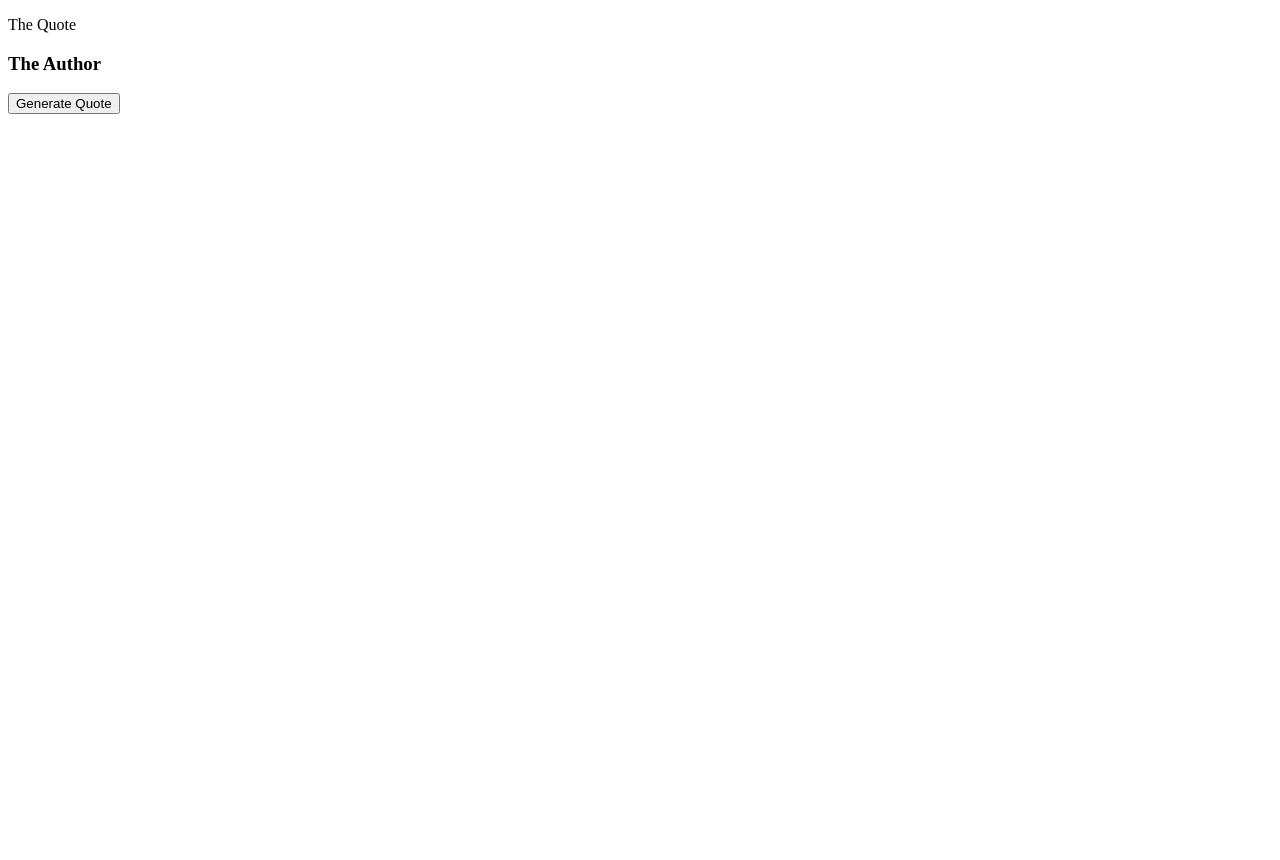
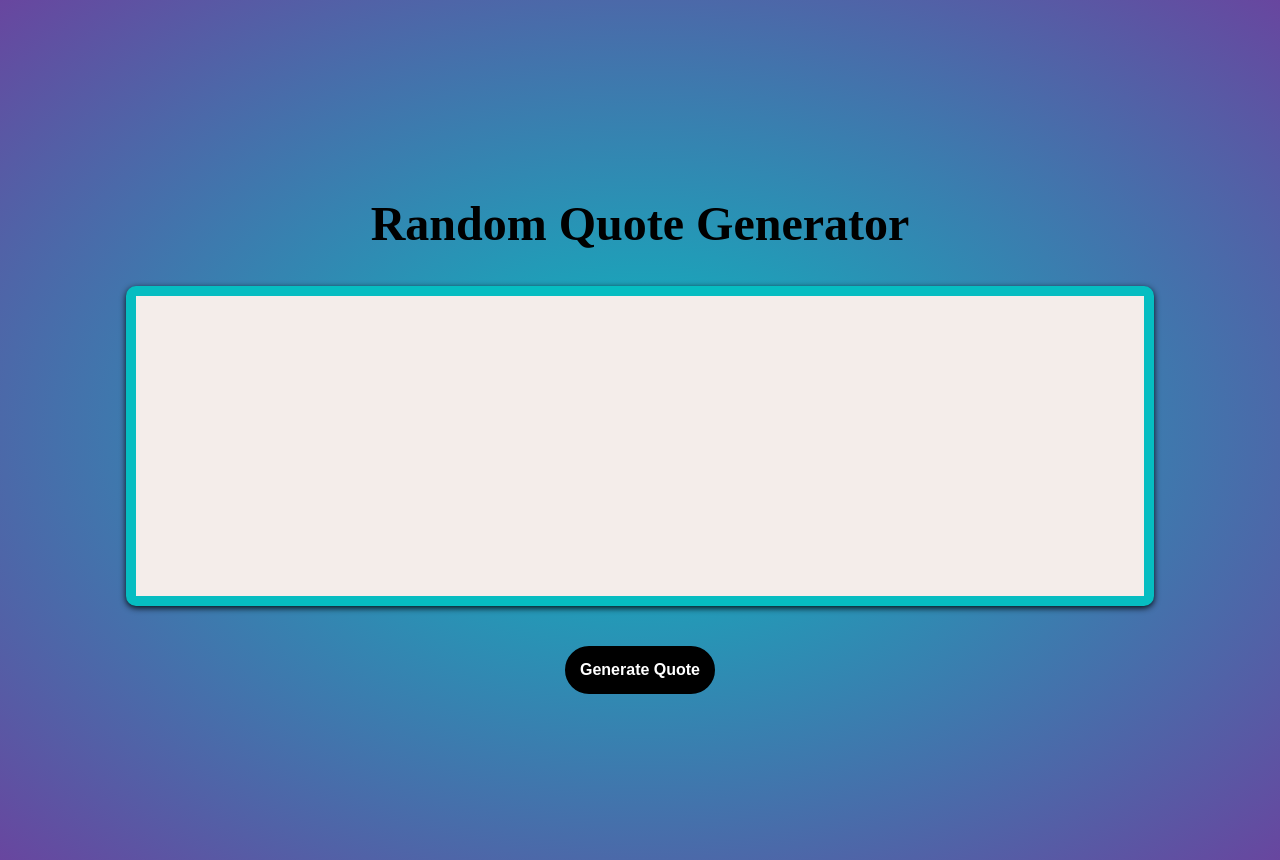
Before and after one commit to RebRey/RebReyPro, a plain HTML site: page quote-generator.html in a window 1280 px wide. Before the commit the page ends 800 px from the top, so only its background shows below. Drawn offline with Linux system fonts and the light colour scheme.

Commit message:
finished quote generator

```diff
--- a/css/quote-generator.css
+++ b/css/quote-generator.css
@@ -0,0 +1,105 @@
+@import url("https://fonts.googleapis.com/css2?family=Dancing+Script&display=swap");
+
+body {
+  background: #06bdc1;
+  background: -webkit-radial-gradient(center, #06bdc1, #68469f);
+  background: -moz-radial-gradient(center, #06bdc1, #68469f);
+  background: radial-gradient(ellipse at center, #06bdc1, #68469f);
+  display: flex;
+  flex-direction: column;
+  align-items: center;
+  display: flex;
+  align-items: center;
+  justify-content: center;
+  flex-direction: column;
+  text-align: center;
+}
+
+section {
+  height: 100vh;
+  width: 90%;
+  display: flex;
+  flex-direction: column;
+  align-items: center;
+  justify-content: center;
+}
+
+h1 {
+  margin-bottom: 20px;
+  font-size: 1.5rem;
+}
+
+.demo-area {
+  border: 10px solid #06bdc1;
+  width: 90%;
+  min-height: 180px;
+  display: flex;
+  align-items: center;
+  flex-direction: column;
+  justify-content: center;
+  text-align: center;
+  padding: 0 10px;
+  margin-bottom: 10px;
+  color: black;
+  border-radius: 10px;
+  background-color: #f4edea;
+  box-shadow: 0px 2px 6px 0px rgba(0, 0, 0, 0.9);
+}
+
+p {
+  font-size: 0.8rem;
+  color: black;
+}
+
+h3 {
+  font-size: 1rem;
+  color: black;
+  font-family: "Dancing Script", cursive;
+}
+
+button {
+  padding: 10px;
+  border: 5px solid black;
+  border-radius: 50px;
+  background-color: black;
+  color: white;
+  font-size: 0.8rem;
+  font-weight: 900;
+  cursor: pointer;
+  margin: 10px 0 10px 0;
+}
+button:hover {
+  background-color: white;
+  color: black;
+}
+
+
+@media (min-width: 480px) {
+  h1 {
+    font-size: 3rem;
+    margin-bottom: 35px;
+  }
+  h2 {
+    font-size: 2rem;
+    margin: 30px;
+  }
+  h3 {
+    font-size: 1.8rem;
+  }
+
+  p {
+    font-size: 1.4rem;
+  }
+
+  button {
+    font-size: 1rem;
+  }
+  body {
+    margin: 30px;
+  }
+
+  .demo-area {
+      margin-bottom: 30px;
+      min-height: 300px;
+}
+}
--- a/quote-generator.html
+++ b/quote-generator.html
@@ -1,24 +1,23 @@
 <!DOCTYPE html>
 <html lang="en">
   <head>
-    <meta charset="UTF-8">
-    <meta http-equiv="X-UA-Compatible" content="IE=edge">
-    <meta name="viewport" content="width=device-width, initial-scale=1.0">
+    <meta charset="UTF-8" />
+    <meta http-equiv="X-UA-Compatible" content="IE=edge" />
+    <meta name="viewport" content="width=device-width, initial-scale=1.0" />
     <title>Random Quote Generator</title>
     <link rel="stylesheet" href="css/quote-generator.css" />
   </head>
   <body>
-    <div class="project-3-container">
-        <div class="quotes-container">
-          <p id="quote">The Quote</p>
-          <h3 id="author">The Author</h3>
+    <section>
+      <h1>Random Quote Generator</h1>
+      <div class="demo-area">
+        <p id="quote"></p>
+        <h3 id="author"></h3>
       </div>
-        <div>
-          <button class="project-3-btn" id="generate" onclick="generate()">
-            Generate Quote
-          </button>
+      <div class="quote-btn">
+        <button id="generate">Generate Quote</button>
       </div>
-      </div>
+    </section>
     <script src="js/quote-generator.js"></script>
   </body>
 </html>
```
Lines whose indentation alone changed are shown as unchanged.
